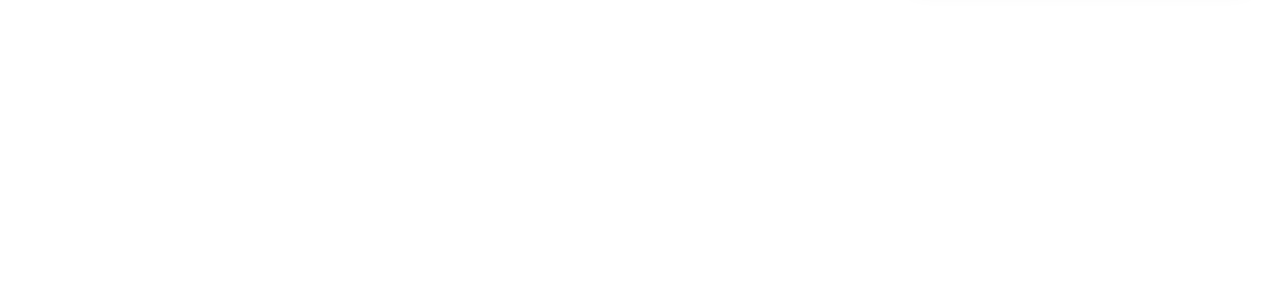
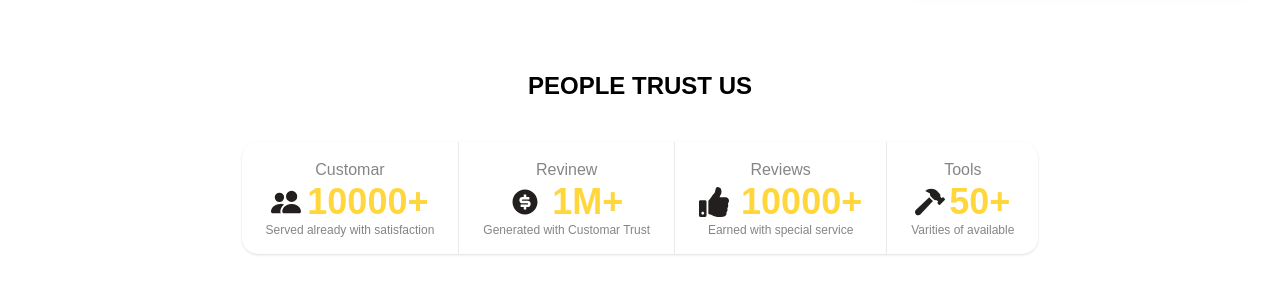
Before and after one commit to nmkhans/hard-tools-client, a React (Create React App) app: page / in a window 1280 px wide. Shown: the part 2050-2344 px from the top of the page. Before the commit the page ends 2120 px from the top, so only its background shows below. Built offline with nearby package versions, Linux system fonts and the light colour scheme.

Commit message:
stat section completed

```diff
--- a/src/pages/Home/Home.js
+++ b/src/pages/Home/Home.js
@@ -2,6 +2,7 @@
 import './Home.css';
 import Banner from './Banner/Banner';
 import FeatureProduct from './FeatureProduct/FeatureProduct';
+import State from './Stat/State';
 
 const Home = () => {
     return (
@@ -9,6 +10,7 @@
             <div className="home__content">
                 <Banner />
                 <FeatureProduct />
+                <State />
             </div>
         </div>
     );
--- /dev/null
+++ b/src/pages/Home/Stat/State.css
@@ -0,0 +1,3 @@
+.Stat {
+    padding: 0 0 100px 0;
+}
--- /dev/null
+++ b/src/pages/Home/Stat/State.js
@@ -0,0 +1,61 @@
+import React from 'react';
+import { BsFillPeopleFill } from 'react-icons/bs';
+import { RiMoneyDollarCircleFill } from 'react-icons/ri';
+import { FaThumbsUp, FaHammer } from 'react-icons/fa';
+import './State.css';
+
+const State = () => {
+    return (
+        <div className="Stat">
+            <div className="container mx-auto">
+                <div className="state__title">
+                    <h2 className="text-center text-black text-2xl uppercase font-semibold mb-10">People Trust Us</h2>
+                </div>
+                <div className="state__content text-center">
+                    <div className="stats stats-vertical lg:stats-horizontal shadow text-center">
+
+                        <div className="stat">
+                            <div className="stat-title">Customar</div>
+                            <div className="state-icon flex items-center justify-evenly text-primary">
+                                <div><BsFillPeopleFill className="text-3xl text-accent" /></div>
+                                <div className="stat-value">10000+</div>
+                            </div>
+                            <div className="stat-desc">Served already with satisfaction</div>
+                        </div>
+
+                        <div className="stat">
+                            <div className="stat-title">Revinew</div>
+                            <div className="state-icon flex items-center justify-center text-primary">
+                                <div><RiMoneyDollarCircleFill className="text-3xl mr-3 text-accent" /></div>
+                                <div className="stat-value">1M+</div>
+                            </div>
+                            <div className="stat-desc">Generated with Customar Trust</div>
+                        </div>
+
+                        <div className="stat">
+                            <div className="stat-title">Reviews</div>
+                            <div className="state-icon flex items-center justify-evenly text-primary">
+                                <div><FaThumbsUp className="text-3xl mr-3 text-accent" /></div>
+                                <div className="stat-value">10000+</div>
+                            </div>
+                            <div className="stat-desc">Earned with special service</div>
+                        </div>
+
+                        <div className="stat">
+                            <div className="stat-title">Tools</div>
+                            <div className="state-icon flex items-center justify-evenly text-primary">
+                                <div><FaHammer className="text-3xl text-accent" /></div>
+                                <div className="stat-value">50+</div>
+                            </div>
+                            <div className="stat-desc">Varities of available</div>
+                        </div>
+
+                    </div>
+                </div>
+            </div>
+
+        </div>
+    );
+};
+
+export default State;
```
